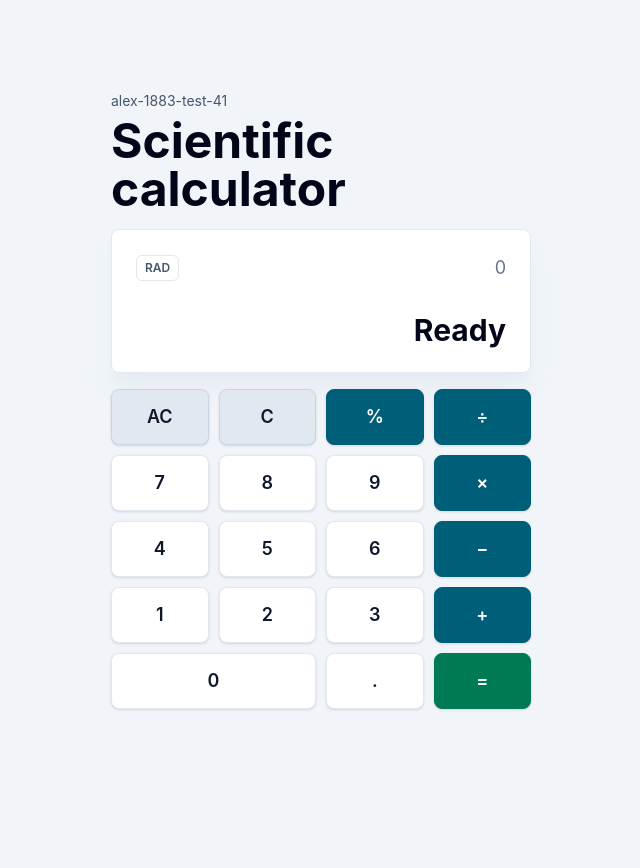
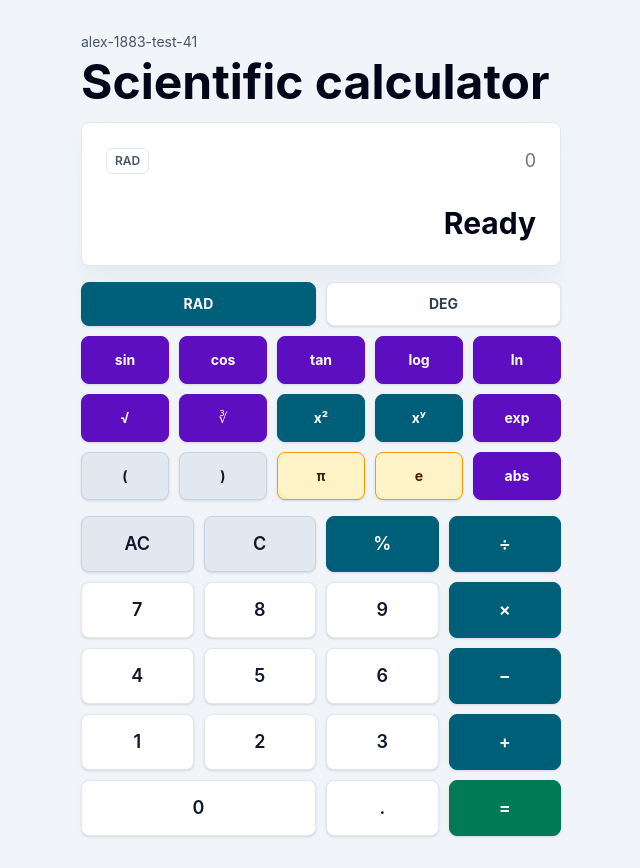
Before and after one commit to mtplayground/alex-1883-test-41, a React (Vite) app: page / in a window 1280 px wide. Shown: the whole page, without its empty margins (319-959 px from the left). Before the commit the page ends 800 px from the top, so only its background shows below. Built offline with nearby package versions, Linux system fonts and the light colour scheme.

Commit message:
feat: Add scientific keypad and deg/rad toggle

```diff
--- a/src/App.tsx
+++ b/src/App.tsx
@@ -1,6 +1,7 @@
 import { useCalculatorState } from './calculator/state';
 import { BasicKeypad } from './components/BasicKeypad';
 import { Display } from './components/Display';
+import { ScientificKeypad } from './components/ScientificKeypad';
 
 export default function App() {
   const { state, dispatch } = useCalculatorState();
@@ -11,7 +12,7 @@ export default function App() {
       aria-labelledby="app-title"
     >
       <section
-        className="grid w-full max-w-[420px] gap-4"
+        className="grid w-full max-w-[480px] gap-4"
         aria-label="Calculator application shell"
       >
         <header className="grid gap-1.5">
@@ -26,6 +27,8 @@ export default function App() {
 
         <Display state={state} />
 
+        <ScientificKeypad state={state} dispatch={dispatch} />
+
         <BasicKeypad dispatch={dispatch} />
       </section>
     </main>
--- /dev/null
+++ b/src/components/ScientificKeypad.tsx
@@ -0,0 +1,92 @@
+import type { Dispatch } from 'react';
+import type { AngleMode } from '../engine';
+import type { CalculatorAction, CalculatorState } from '../calculator/types';
+
+type ScientificKeyVariant = 'function' | 'operator' | 'constant' | 'grouping';
+
+interface ScientificKeyDefinition {
+  label: string;
+  ariaLabel: string;
+  input: string;
+  variant: ScientificKeyVariant;
+}
+
+interface ScientificKeypadProps {
+  state: CalculatorState;
+  dispatch: Dispatch<CalculatorAction>;
+}
+
+const angleModes: AngleMode[] = ['rad', 'deg'];
+
+const scientificKeys: ScientificKeyDefinition[] = [
+  { label: 'sin', ariaLabel: 'Sine', input: 'sin(', variant: 'function' },
+  { label: 'cos', ariaLabel: 'Cosine', input: 'cos(', variant: 'function' },
+  { label: 'tan', ariaLabel: 'Tangent', input: 'tan(', variant: 'function' },
+  { label: 'log', ariaLabel: 'Base ten logarithm', input: 'log(', variant: 'function' },
+  { label: 'ln', ariaLabel: 'Natural logarithm', input: 'ln(', variant: 'function' },
+  { label: '√', ariaLabel: 'Square root', input: 'sqrt(', variant: 'function' },
+  { label: '∛', ariaLabel: 'Cube root', input: 'cbrt(', variant: 'function' },
+  { label: 'x²', ariaLabel: 'Square power', input: ' ^ 2', variant: 'operator' },
+  { label: 'xʸ', ariaLabel: 'Power', input: ' ^ ', variant: 'operator' },
+  { label: 'exp', ariaLabel: 'Exponential', input: 'exp(', variant: 'function' },
+  { label: '(', ariaLabel: 'Open parenthesis', input: '(', variant: 'grouping' },
+  { label: ')', ariaLabel: 'Close parenthesis', input: ')', variant: 'grouping' },
+  { label: 'π', ariaLabel: 'Pi constant', input: 'pi', variant: 'constant' },
+  { label: 'e', ariaLabel: 'Euler constant', input: 'e', variant: 'constant' },
+  { label: 'abs', ariaLabel: 'Absolute value', input: 'abs(', variant: 'function' },
+];
+
+export function ScientificKeypad({ state, dispatch }: ScientificKeypadProps) {
+  return (
+    <section className="grid gap-2.5" aria-label="Scientific calculator keypad">
+      <div className="grid grid-cols-2 gap-2.5" role="group" aria-label="Angle mode">
+        {angleModes.map((angleMode) => {
+          const isActive = state.angleMode === angleMode;
+
+          return (
+            <button
+              className={`${angleButtonClass} ${
+                isActive
+                  ? 'border-cyan-800 bg-cyan-800 text-white'
+                  : 'border-slate-200 bg-white text-slate-700 hover:bg-slate-50'
+              }`}
+              type="button"
+              aria-pressed={isActive}
+              onClick={() => dispatch({ type: 'setAngleMode', angleMode })}
+              key={angleMode}
+            >
+              {angleMode.toUpperCase()}
+            </button>
+          );
+        })}
+      </div>
+
+      <div className="grid grid-cols-5 gap-2.5">
+        {scientificKeys.map((key) => (
+          <button
+            className={`${baseKeyClass} ${variantClass[key.variant]}`}
+            type="button"
+            aria-label={key.ariaLabel}
+            onClick={() => dispatch({ type: 'appendInput', input: key.input })}
+            key={key.label}
+          >
+            {key.label}
+          </button>
+        ))}
+      </div>
+    </section>
+  );
+}
+
+const angleButtonClass =
+  'min-h-11 rounded-lg border text-sm font-bold tracking-normal shadow-sm transition focus:outline-none focus:ring-2 focus:ring-slate-400 focus:ring-offset-2';
+
+const baseKeyClass =
+  'min-h-12 rounded-lg border text-sm font-bold tracking-normal shadow-sm transition hover:-translate-y-0.5 focus:outline-none focus:ring-2 focus:ring-slate-400 focus:ring-offset-2 active:translate-y-0';
+
+const variantClass: Record<ScientificKeyVariant, string> = {
+  function: 'border-violet-800 bg-violet-800 text-white hover:bg-violet-700',
+  operator: 'border-cyan-800 bg-cyan-800 text-white hover:bg-cyan-700',
+  constant: 'border-amber-500 bg-amber-100 text-amber-950 hover:bg-amber-200',
+  grouping: 'border-slate-300 bg-slate-200 text-slate-900 hover:bg-slate-300',
+};
```
Also changed, not shown: 1 other file (tests, documents, lock files or other folders).
